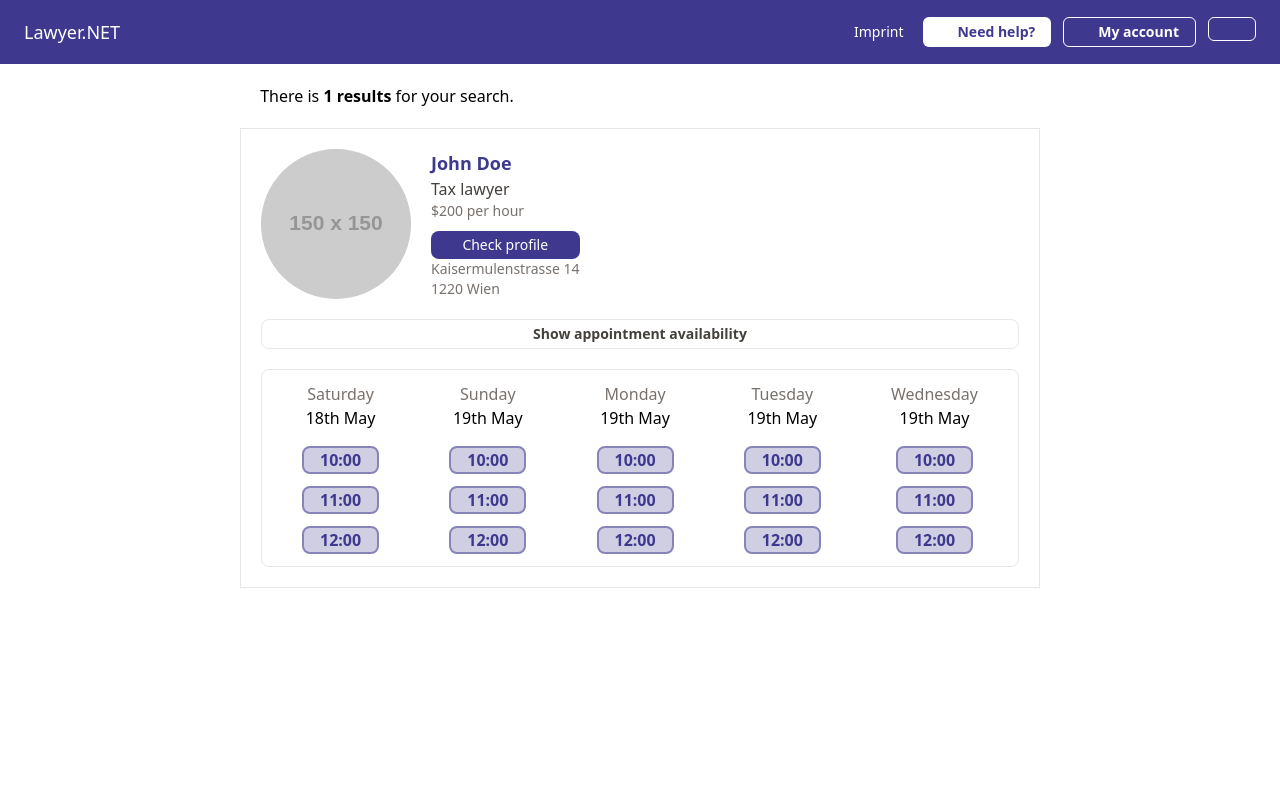
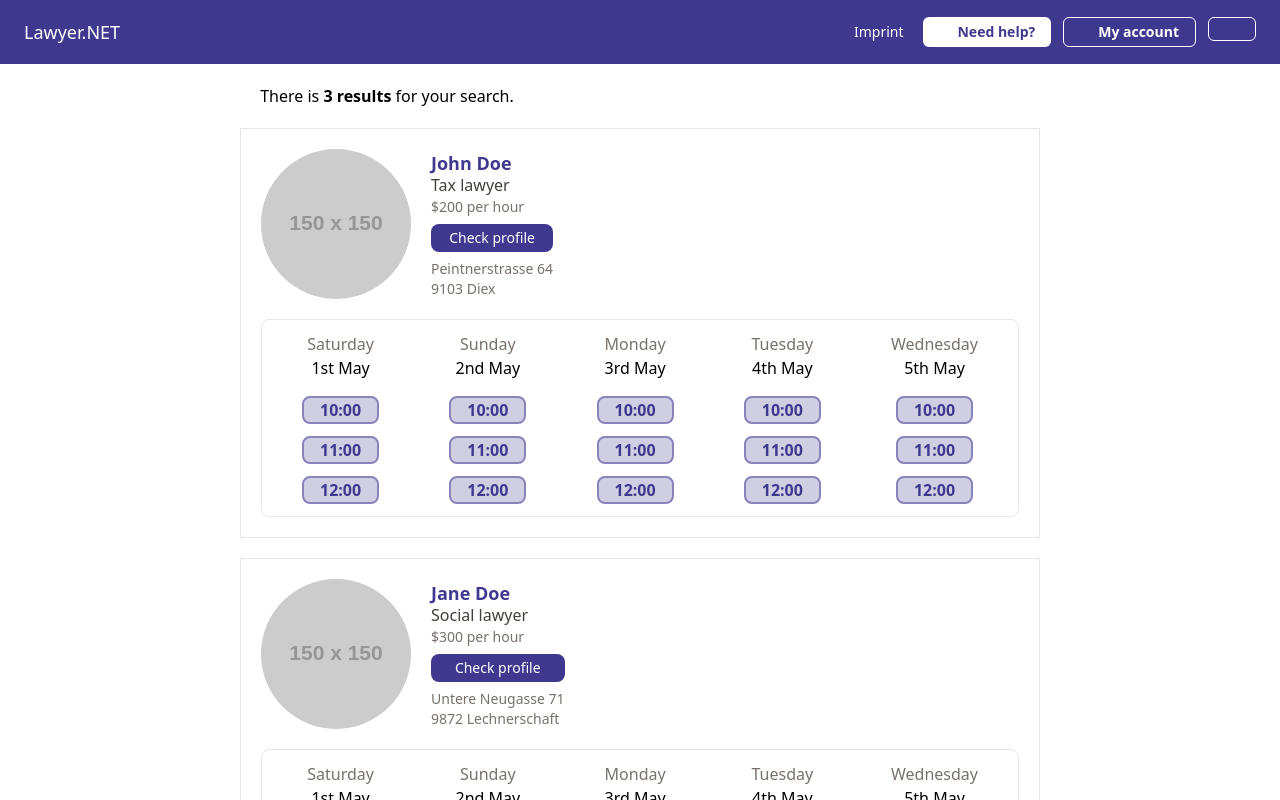
Before and after one commit to ero-gfld/Lawyer.NET-front, a Vue app: page /profiles in a window 1280 px wide. Shown: the top 800 px of the page. Built offline with nearby package versions, Linux system fonts and the light colour scheme; some icons are missing.

Commit message:
Added mockup data & modified date disposition

```diff
--- a/src/assets/mockup.js
+++ b/src/assets/mockup.js
@@ -9,9 +9,9 @@ export const mockData = {
       "Doe",
       "Tax lawyer",
       200,
-      "Kaisermulenstrasse 14",
-      "1220",
-      "Wien",
+      "Peintnerstrasse 64",
+      "9103",
+      "Diex",
       [
         new DaySchedule(1, "2021-05-01", ["10:00", "11:00", "12:00"]),
         new DaySchedule(1, "2021-05-02", ["10:00", "11:00", "12:00"]),
@@ -20,5 +20,39 @@ export const mockData = {
         new DaySchedule(1, "2021-05-05", ["10:00", "11:00", "12:00"]),
       ]
     ),
+    new LawyerResult(
+      2,
+      "Jane",
+      "Doe",
+      "Social lawyer",
+      300,
+      "Untere Neugasse 71",
+      "9872",
+      "Lechnerschaft",
+      [
+        new DaySchedule(2, "2021-05-01", ["10:00", "11:00", "12:00"]),
+        new DaySchedule(2, "2021-05-02", ["10:00", "11:00", "12:00"]),
+        new DaySchedule(2, "2021-05-03", ["10:00", "11:00", "12:00"]),
+        new DaySchedule(2, "2021-05-04", ["10:00", "11:00", "12:00"]),
+        new DaySchedule(2, "2021-05-05", ["10:00", "11:00", "12:00"]),
+      ]
+    ),
+    new LawyerResult(
+      3,
+      "John",
+      "Smith",
+      "Criminal lawyer",
+      450,
+      "Dieselstrasse 69",
+      "8742",
+      "Lavantegg",
+      [
+        new DaySchedule(3, "2021-05-01", ["10:00", "11:00", "12:00"]),
+        new DaySchedule(3, "2021-05-02", ["10:00", "11:00", "12:00"]),
+        new DaySchedule(3, "2021-05-03", ["10:00", "11:00", "12:00"]),
+        new DaySchedule(3, "2021-05-04", ["10:00", "11:00", "12:00"]),
+        new DaySchedule(3, "2021-05-05", ["10:00", "11:00", "12:00"]),
+      ]
+    ),
   ],
 };
--- a/src/components/molecules/ProfileResult.vue
+++ b/src/components/molecules/ProfileResult.vue
@@ -23,7 +23,7 @@ export default {
   },
   methods: {
     getFullDay(date) {
-      return format(parse(date, "yyyy-MM-dd", new Date()), "wo MMMM");
+      return format(parse(date, "yyyy-MM-dd", new Date()), "do MMMM");
     },
     getDayOfWeek(date) {
       return format(parse(date, "yyyy-MM-dd", new Date()), "EEEE");
@@ -42,27 +42,28 @@ export default {
           alt="profile image"
         />
       </div>
+      <div class="flex flex-col justify-between">
         <div class="flex flex-col">
-        <Label class="text-primary font-bold text-lg">{{
+          <Label class="text-primary font-bold text-lg -mb-1">{{
             `${profile.firstName} ${profile.lastName}`
           }}</Label>
           <Label class="text-md text-stone-700 font-medium">{{
             profile.specialization
           }}</Label>
           <Label class="text-sm text-stone-500"
-          >${{ profile.hourlyRate }} per hour</Label
+            >${{ `${profile.hourlyRate} ${$t("profile.result.fees")}` }}</Label
           >
-        <Button class="mt-auto">Check profile</Button>
+        </div>
+        <div class="flex flex-col">
+          <Button>{{ $t("profile.result.check-profile") }}</Button>
+        </div>
+        <div class="flex flex-col">
           <Label class="text-sm text-stone-500">{{ profile.address }}</Label>
           <Label class="text-sm text-stone-500"
             >{{ profile.postalCode }} {{ profile.city }}</Label
           >
         </div>
       </div>
-    <div class="mt-5">
-      <Button class="w-full" :buttonType="ButtonTypes.SECONDARY"
-        >Show appointment availability</Button
-      >
     </div>
     <div
       class="mt-5 flex flex-row justify-between border rounded-lg px-10 py-3"
--- a/src/locales/en.json
+++ b/src/locales/en.json
@@ -1,7 +1,9 @@
 {
-    "navbar.help": "Need help?",
-    "navbar.account": "My account",
-    "navbar.profile": "Profile",
-    "navbar.logout": "Logout",
-    "navbar.settings": "Settings"
+  "navbar.help": "Need help?",
+  "navbar.account": "My account",
+  "navbar.profile": "Profile",
+  "navbar.logout": "Logout",
+  "navbar.settings": "Settings",
+  "profile.result.fees": "per hour",
+  "profile.result.check-profile": "Check profile"
 }
--- a/src/locales/fr.json
+++ b/src/locales/fr.json
@@ -1,7 +1,9 @@
 {
-    "navbar.help": "Besoin d'aide?",
-    "navbar.account": "Mon compte",
-    "navbar.profile": "Profil",
-    "navbar.logout": "Déconnexion",
-    "navbar.settings": "Réglages"
+  "navbar.help": "Besoin d'aide?",
+  "navbar.account": "Mon compte",
+  "navbar.profile": "Profil",
+  "navbar.logout": "Déconnexion",
+  "navbar.settings": "Réglages",
+  "profile.result.fees": "par heure",
+  "profile.result.check-profile": "Regarder le profil"
 }
```
Also changed, not shown: src/main.js (+37 -19 lines). Lines whose indentation alone changed are shown as unchanged.
